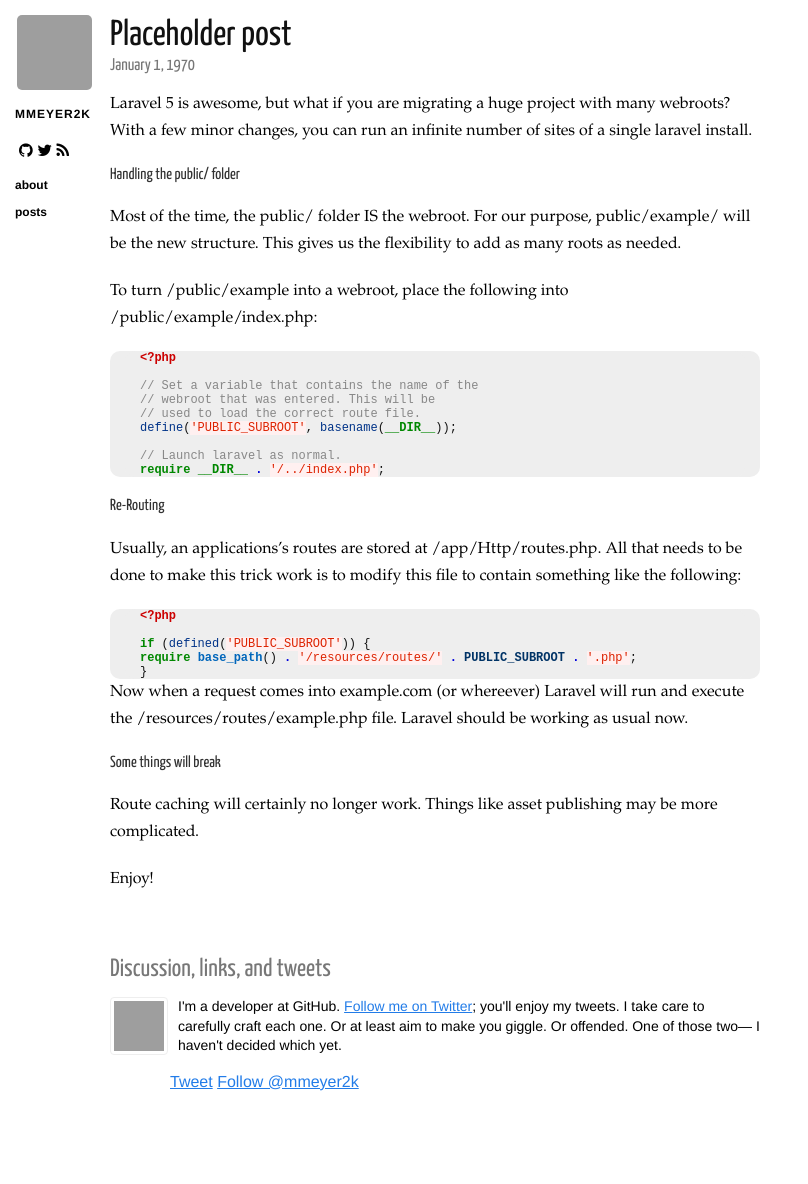
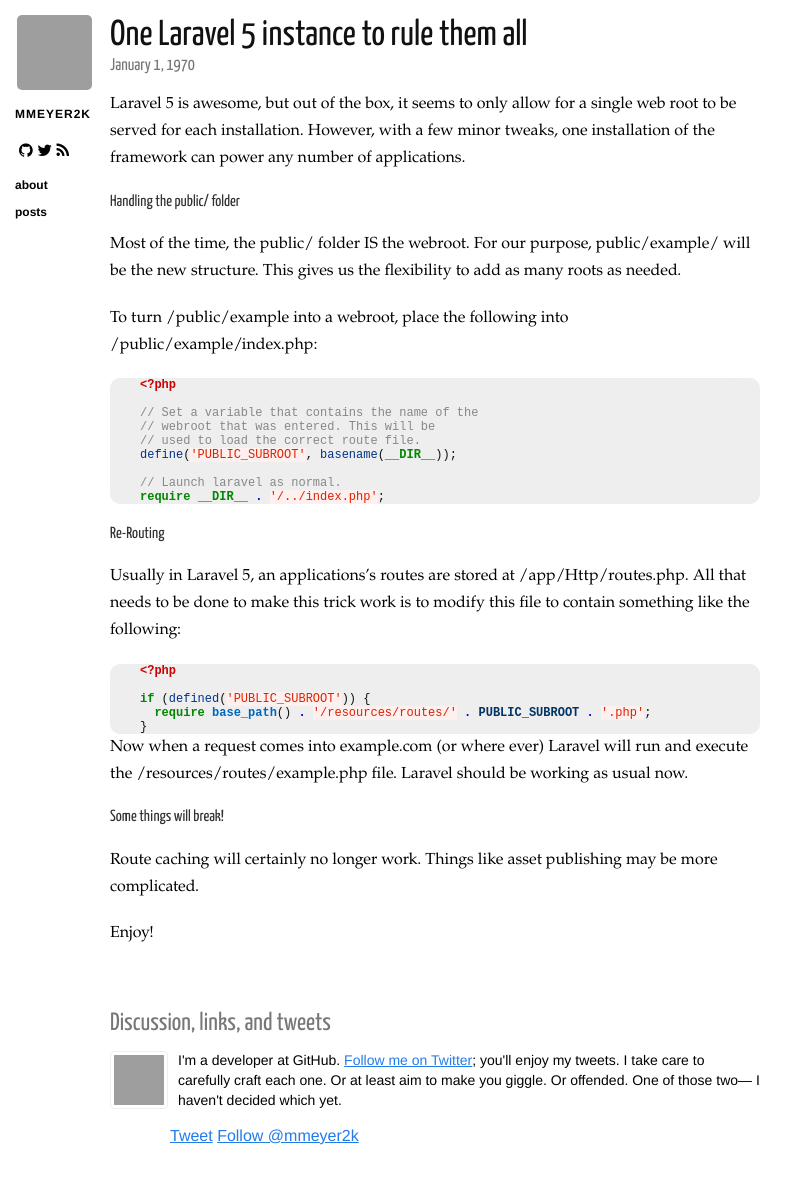
Before and after one commit to mmeyer2k/mmeyer2k.github.io, a Jekyll site: the page built from _posts/1970-01-01-placeholder-post.md, in a window 1280 px wide, cut to the strip 0-1205 px from the top of the page. Shown: the top 1184 px of the strip, without its empty margins (0-808 px from the left). Built offline with Jekyll 4.4.1, drawn with Linux system fonts in a browser that asks for light colours; nearby versions of some CDN libraries; comment, search, counter and statistics services are not loaded; before the commit the page ends 1151 px from its top, so only the background shows below that; grey boxes are pictures that could not be loaded.

Commit message:
Update 1970-01-01-placeholder-post.md

````diff
--- a/_posts/1970-01-01-placeholder-post.md
+++ b/_posts/1970-01-01-placeholder-post.md
@@ -1,14 +1,14 @@
 ---
 layout: post
-title: Placeholder post
+title: One Laravel 5 instance to rule them all
 ---
 
-Laravel 5 is awesome, but what if you are migrating a huge project with many webroots? With a few minor changes, you can run an infinite number of sites of a single laravel install.
-<h4>Handling the public/ folder</h4>
+Laravel 5 is awesome, but out of the box, it seems to only allow for a single web root to be served for each installation. However, with a few minor tweaks, one installation of the framework can power any number of applications.
+
+#### Handling the public/ folder
 Most of the time, the public/ folder IS the webroot. For our purpose, public/example/ will be the new structure. This gives us the flexibility to add as many roots as needed.
 
 To turn /public/example into a webroot, place the following into /public/example/index.php:
-
 ```php
 <?php
 
@@ -20,19 +20,21 @@ define('PUBLIC_SUBROOT', basename(__DIR__));
 // Launch laravel as normal.
 require __DIR__ . '/../index.php';
 ```
-<h4>Re-Routing</h4>
-Usually, an applications's routes are stored at /app/Http/routes.php. All that needs to be done to make this trick work is to modify this file to contain something like the following:
+
+#### Re-Routing
+Usually in Laravel 5, an applications's routes are stored at /app/Http/routes.php. All that needs to be done to make this trick work is to modify this file to contain something like the following:
 
 ```php
 <?php
 
 if (defined('PUBLIC_SUBROOT')) {
-require base_path() . '/resources/routes/' . PUBLIC_SUBROOT . '.php';
+  require base_path() . '/resources/routes/' . PUBLIC_SUBROOT . '.php';
 }
 ```
 
-Now when a request comes into example.com (or whereever) Laravel will run and execute the /resources/routes/example.php file. Laravel should be working as usual now.
-<h4>Some things will break</h4>
+Now when a request comes into example.com (or where ever) Laravel will run and execute the /resources/routes/example.php file. Laravel should be working as usual now.
+
+#### Some things will break!
 Route caching will certainly no longer work. Things like asset publishing may be more complicated.
 
 Enjoy!
````
